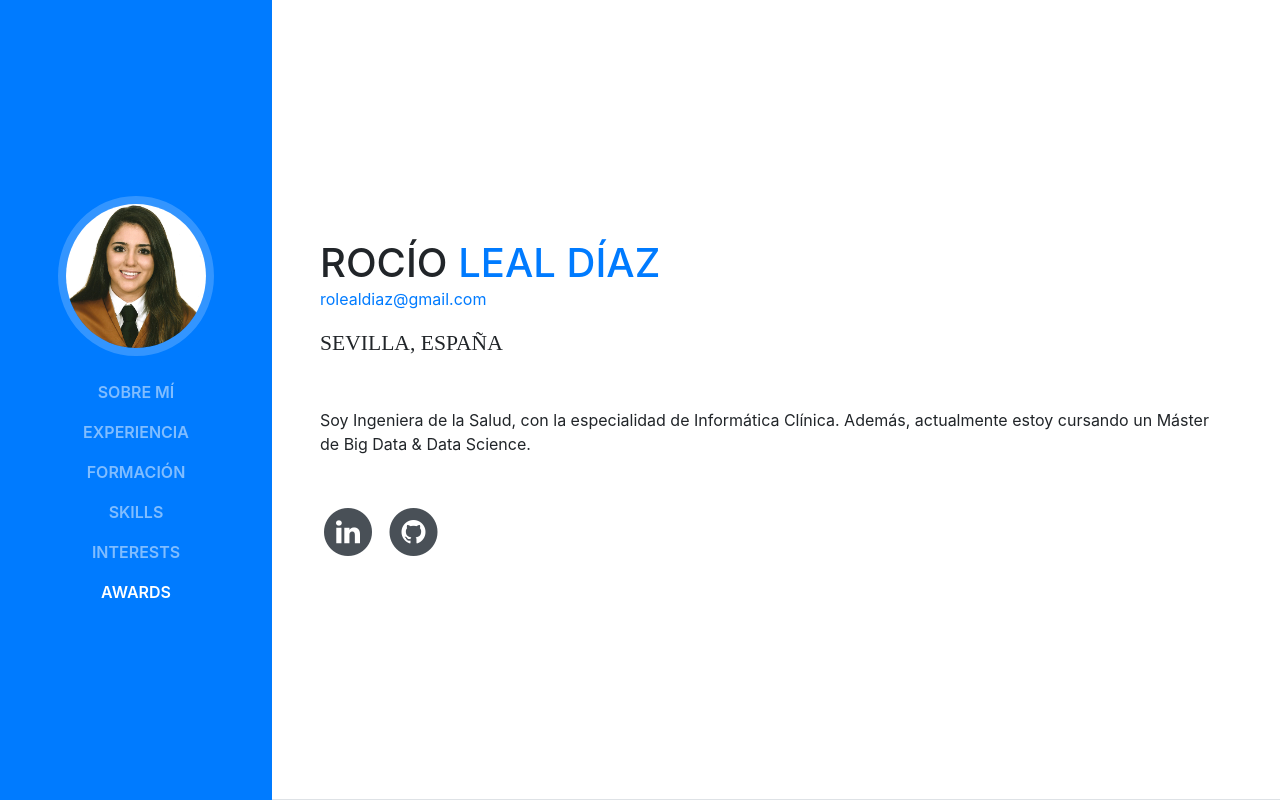
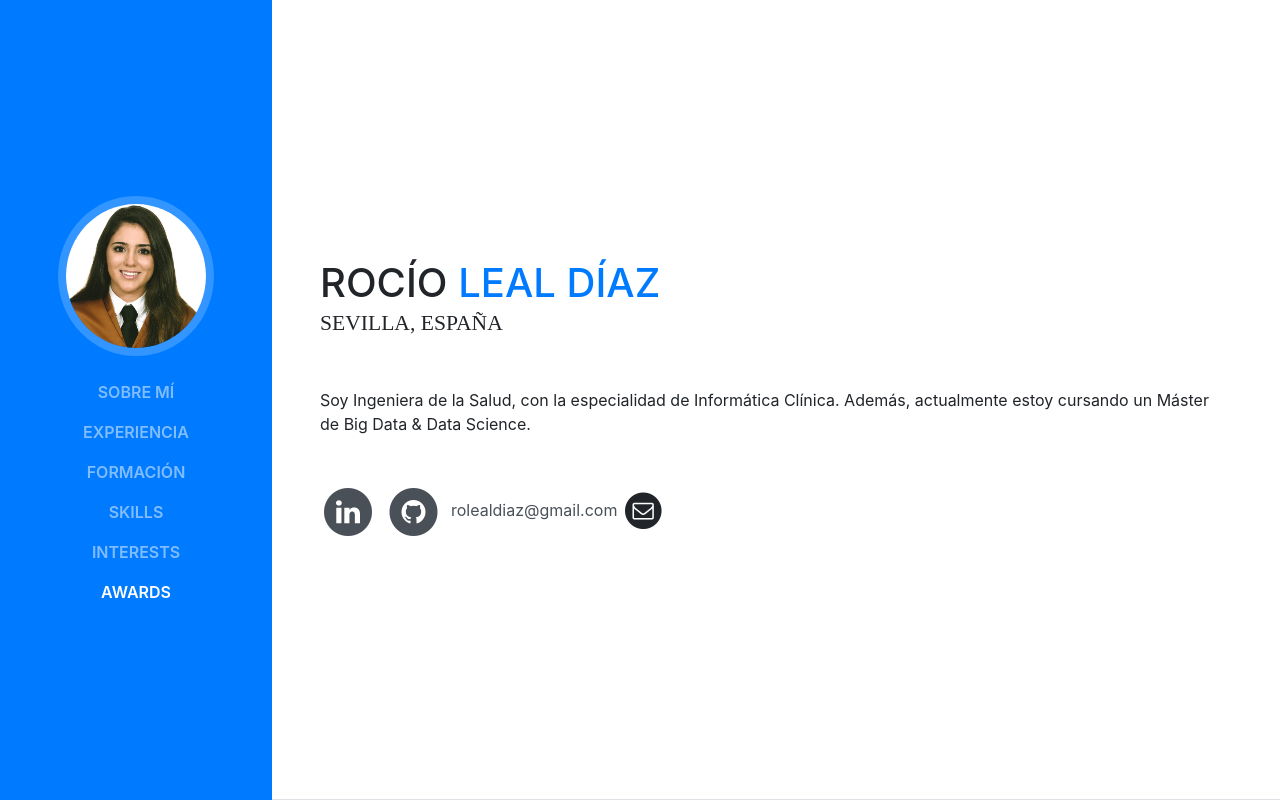
Before and after one commit to roledi301/roledi301.github.io, a website with bundled scripts: page index.html in a window 1280 px wide. Shown: the top 800 px of the page. Built offline with nearby package versions, Linux system fonts and the light colour scheme; a web font is replaced by a local one.

Commit message:
Update index.html

```diff
--- a/index.html
+++ b/index.html
@@ -68,7 +68,6 @@
           <h1 class="mb-0">Rocío
             <span class="text-primary">Leal Díaz</span>
           </h1>
-          <p><a href="mailto:name@email.com">  rolealdiaz@gmail.com</a></p>
           <div class="subheading mb-5">Sevilla, España </div>
           <p class="mb-5">Soy Ingeniera de la Salud, con la especialidad de Informática Clínica. Además, actualmente estoy cursando un Máster de Big Data & Data Science. </p>
           <ul class="list-inline list-social-icons mb-0">
@@ -82,10 +81,18 @@
               </a>
             </li>
             <li class="list-inline-item">
-              <a href="#">
+              <a href="https://github.com/roledi301">
                 <span class="fa-stack fa-lg">
                   <i class="fa fa-circle fa-stack-2x"></i>
                   <i class="fa fa-github fa-stack-1x fa-inverse"></i>
+                </span>
+              </a>
+            </li>
+              <li class="list-inline-item">
+              <a href="mailto:name@email.com">  rolealdiaz@gmail.com</a>
+                <span class="fa-stack fa-lg">
+                  <i class="fa fa-circle fa-stack-2x"></i>
+                  <i class="fa fa-envelope-o fa-stack-1x fa-inverse"></i>
                 </span>
               </a>
             </li>
```
